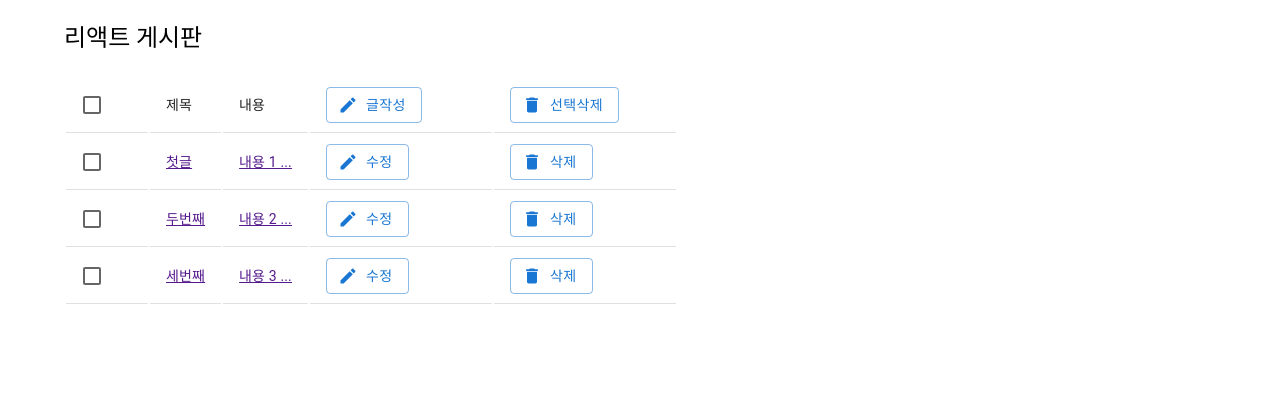
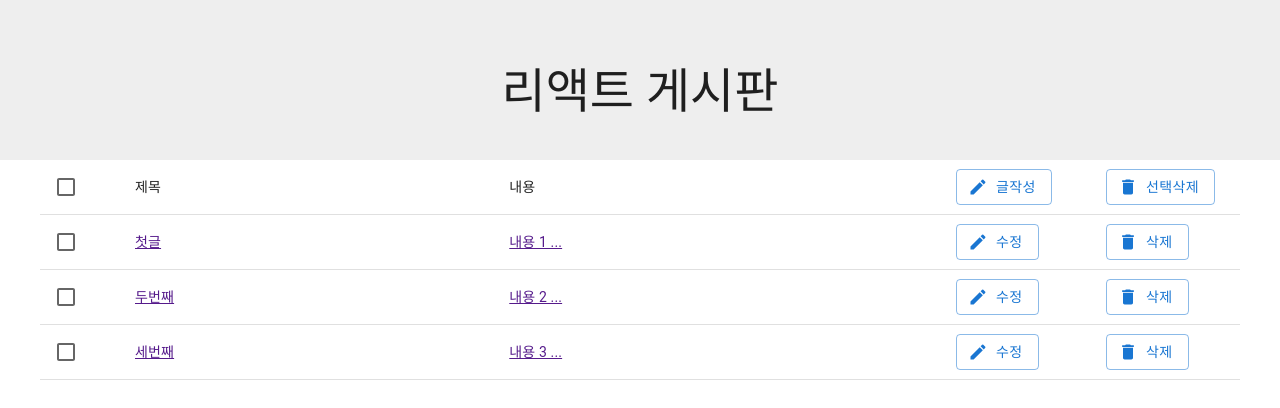
Before and after one commit to oidolee/react-board, a React (Vite) app: page / in a window 1280 px wide. Shown: the top 408 px of the page. Built offline with nearby package versions, Linux system fonts and the light colour scheme.

Commit message:
[2023-08-20] commit

```diff
--- a/src/App.jsx
+++ b/src/App.jsx
@@ -1,13 +1,10 @@
-import { useState } from 'react'
-import reactLogo from './assets/react.svg'
-import viteLogo from '/vite.svg'
 import './App.css'
 import List from './components/List'
-import Form from './components/Form'
 import store from './store/store'
-import FormControlLabel from '@mui/material/FormControlLabel';
-import Checkbox from '@mui/material/Checkbox';
 import Container from '@mui/material/Container';
+import Header from './components/Header'
+import HeaderBg from './components/HeaderBg'
+import CssBaseline from '@mui/material/CssBaseline';
 
 import { Provider, useSelector, useDispatch, connect } from 'react-redux';
 import './script/app';
@@ -16,15 +13,20 @@ import './script/app';
 function App() {
   const style = {
     minWidth:'800px'
+    ,padding:0
+  }
+  const headerBgStyle = {
+    position:'absolute'
+    ,width:'100vw'
   }
 
   return (
     <>
+    <HeaderBg></HeaderBg>
     <Container style={style}>
+      <Header></Header>
+      <CssBaseline />
       <Provider store={store}>
-        <div className="header">
-          <h2>리액트 게시판</h2>
-        </div>
         <List></List>
       </Provider>
     </Container>
--- a/src/components/Form.jsx
+++ b/src/components/Form.jsx
@@ -8,6 +8,7 @@ import DialogTitle from '@mui/material/DialogTitle';
 import DialogContent from '@mui/material/DialogContent';
 import DialogActions from '@mui/material/DialogActions';
 
+import Box from '@mui/material/Box';
 function Form(){
     //Redux 상태값
     const setTitle = useSelector((state)=>state.setTitle);
@@ -61,11 +62,17 @@ function Form(){
         setOpen(false);
         dispatch(action)
     }
+    let diallogStyle = {
+        position:'absolute'
+        ,width:'100vw'
+        ,top:0
+        ,left:0
+    }
 
     return(
-        <div>
-            <Dialog  open={open}>
-            {/* <Dialog  open={false}> */}
+        <>
+            <Dialog  open={open} style={diallogStyle}>
+                <div className="dialogBox">
                     <DialogTitle>게시글 작성</DialogTitle>
                     <DialogContent>
                         <form id="createForm" action=""
@@ -104,9 +111,9 @@ function Form(){
                             </p>
                         </form>
                     </DialogContent>
+                </div>
             </Dialog>
-
-        </div>
+        </>
     )
 }
 
--- /dev/null
+++ b/src/components/Header.jsx
@@ -0,0 +1,32 @@
+import * as React from 'react';
+import { createTheme, ThemeProvider } from '@mui/material/styles';
+import Box from '@mui/material/Box';
+import Typography from '@mui/material/Typography';
+import Container from '@mui/material/Container';
+
+const defaultTheme = createTheme();
+export default function Header() {
+  return (
+
+    <ThemeProvider theme={defaultTheme}>
+      <Box
+        sx={{
+          display: 'flex',
+          flexDirection: 'column',
+          minHeight: '20vh',
+          backgroundColor: (theme) =>
+          theme.palette.mode === 'light'
+            ? theme.palette.grey[200]
+            : theme.palette.grey[500],
+        }}
+      >
+        <Container component="main" sx={{ mt: 8, mb: 2 }} maxWidth="sm" >
+          <Typography variant="h3" component="h2" gutterBottom style={{textAlign:'center', fontWeight:'600'}}>
+            리액트 게시판
+          </Typography>
+        </Container>
+
+      </Box>
+    </ThemeProvider>
+  );
+}
--- /dev/null
+++ b/src/components/HeaderBg.jsx
@@ -0,0 +1,35 @@
+import * as React from 'react';
+import { createTheme, ThemeProvider } from '@mui/material/styles';
+import Box from '@mui/material/Box';
+import Typography from '@mui/material/Typography';
+import Container from '@mui/material/Container';
+
+const defaultTheme = createTheme();
+
+export default function HeaderBg() {
+  return (
+    <ThemeProvider theme={defaultTheme}>
+      <Box
+        sx={{
+          position:'absolute',
+          width:'100vw',
+          zIndex:'-1',
+          display: 'flex',
+          flexDirection: 'column',
+          minHeight: '20vh',
+          backgroundColor: (theme) =>
+          theme.palette.mode === 'light'
+            ? theme.palette.grey[200]
+            : theme.palette.grey[800],
+        }}
+      >
+        <Container component="main" sx={{ mt: 8, mb: 2 }} maxWidth="sm" >
+          <Typography variant="h3" component="h2" gutterBottom style={{textAlign:'center', fontWeight:'600'}}>
+            리액트 게시판
+          </Typography>
+        </Container>
+
+      </Box>
+    </ThemeProvider>
+  );
+}
--- a/src/components/List.jsx
+++ b/src/components/List.jsx
@@ -32,7 +32,7 @@ function Nav(){
     const setCheckedItem = useSelector((state) => state.setCheckedItem);
 
     function onCheck(e){
-        //체크 박스 클릭시 리덕스로 상태값 업데이트 후 isChecked 체크 여부 파악
+        //체크 박스 클릭시 리덕스로 상태값 업데이트 후 inhecked 체크 여부 파악
         let checkBox = e.target;
         //체크된 배열 추가
         if (checkBox.checked) {
@@ -106,7 +106,7 @@ function Nav(){
                 </TableCell>
                 <TableCell className="buttonTd">
                     <Button variant="outlined" startIcon={<ModeIcon />}
-                        onClick={()=>{
+                        onClick={(e)=>{
                             //업데이트 폼 보여줌
                             dispatch(
                                 {
@@ -140,7 +140,7 @@ function Nav(){
     })
     return(
         <div>
-            <Table size="small" class="tableClass" maxWidth="xl">
+            <Table size="small" className="tableClass">
                 <TableHead>
                     <TableRow>
                     <TableCell>
--- a/src/styles/List.css
+++ b/src/styles/List.css
@@ -14,7 +14,6 @@
         color:red;
     }
     .tableClass th{
-        color: rgba(255, 255, 255, 0.87);
         font-weight: bold;
     }
   }
```
Also changed, not shown: 2 other files (tests, documents, lock files or other folders). Lines whose indentation alone changed are shown as unchanged.
